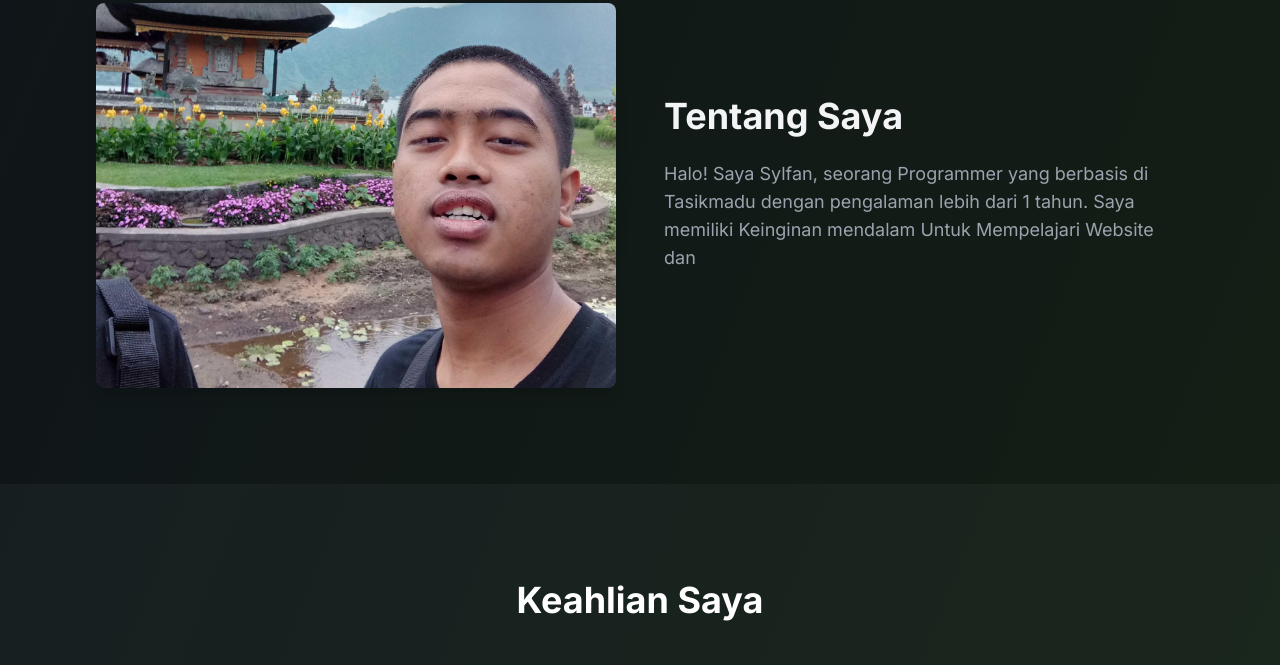
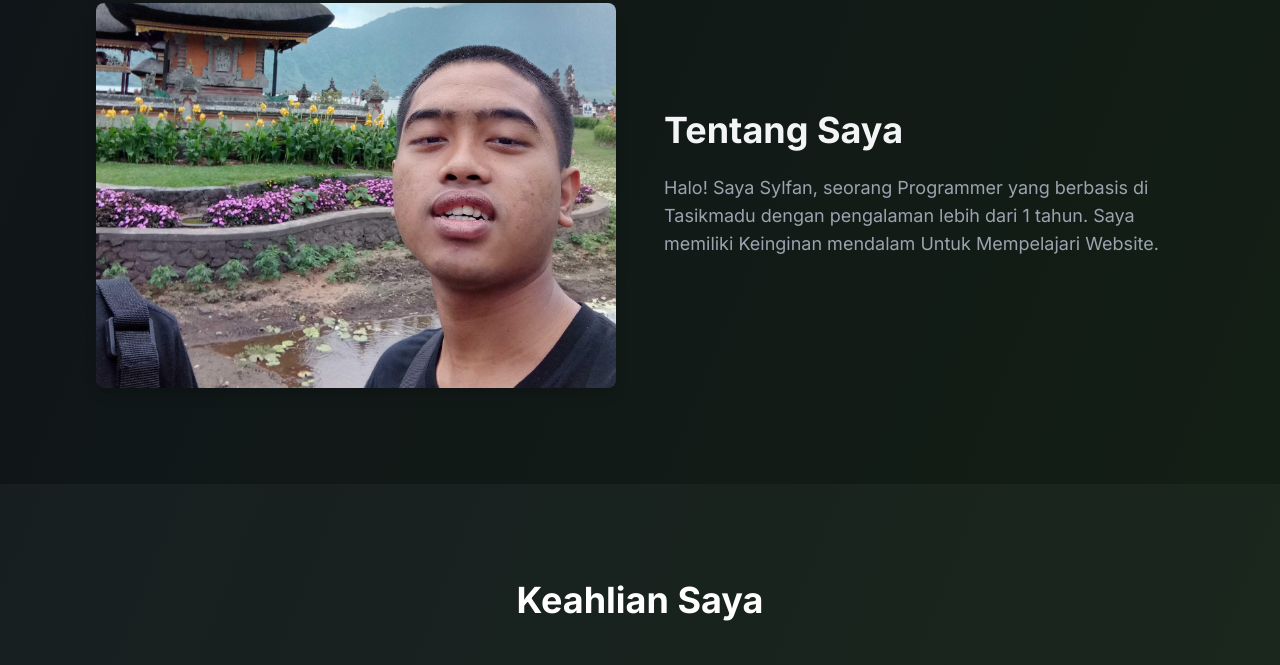
Before and after one commit to SYLFAn-arch/portofolio, a plain HTML site: page index.html in a window 1280 px wide. Shown: the part 974-1639 px from the top of the page. Drawn offline with nearby package versions, Linux system fonts and the light colour scheme.

Commit message:
Update index.html

```diff
--- a/index.html
+++ b/index.html
@@ -116,7 +116,7 @@
                     <div>
                         <h2 class="text-4xl font-bold mb-6">Tentang Saya</h2>
                         <p class="text-lg text-gray-400 mb-4">
-                            Halo! Saya Sylfan, seorang Programmer yang berbasis di Tasikmadu dengan pengalaman lebih dari 1 tahun. Saya memiliki Keinginan mendalam Untuk Mempelajari Website dan
+                            Halo! Saya Sylfan, seorang Programmer yang berbasis di Tasikmadu dengan pengalaman lebih dari 1 tahun. Saya memiliki Keinginan mendalam Untuk Mempelajari Website.
                         </p>
                         <p class="text-lg text-gray-400 mb-6">
 
```
